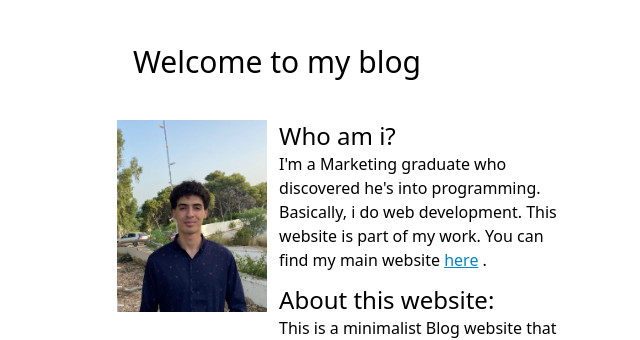
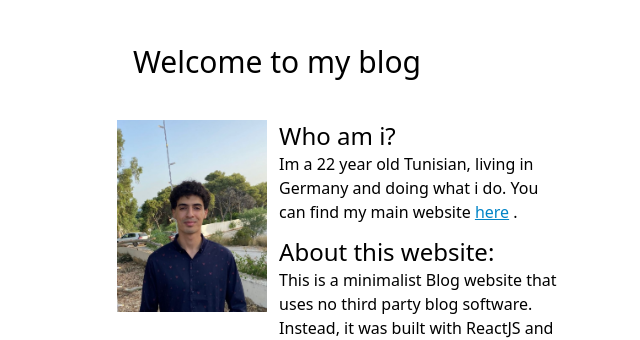
Before and after one commit to hidriamin/blog, a React (Vite) app: page / in a window 1280 px wide. Shown: the top 340 px of the page, without its empty margins (363-1003 px from the left). Built offline with nearby package versions, Linux system fonts and the light colour scheme.

Commit message:
Update Header.jsx

```diff
--- a/src/Header.jsx
+++ b/src/Header.jsx
@@ -12,8 +12,7 @@ function Header() {
           <div className="flex flex-col items-center md:pl-3 md:items-start">
             <h2 className="text-black text-2xl">Who am i?</h2>
             <p className="text-black xsm:w-48  w-80 pb-3 text-center md:text-start md:w-72">
-              I'm a Marketing graduate who discovered he's into programming.
-              Basically, i do web development. This website is part of my work.
+Im a 22 year old Tunisian, living in Germany and doing what i do.
               You can find my main website{" "}
               <a
                 href="https://hidriamin.github.io/aminhidri.com"
```
